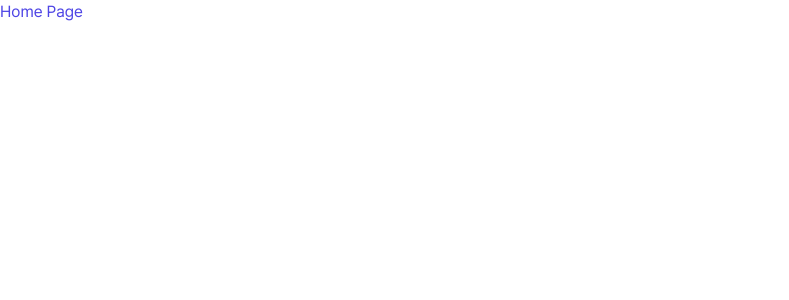
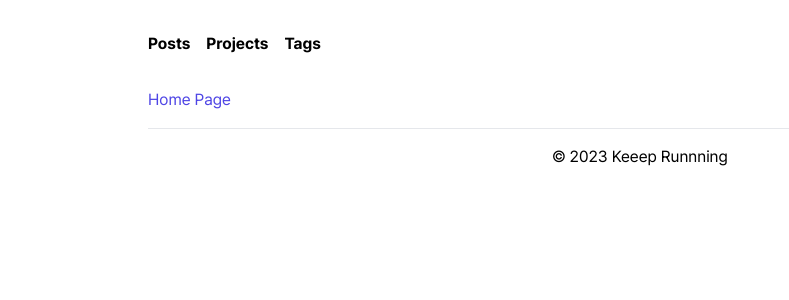
Before and after one commit to keeep-runnning/keeep-runnning-website, a Next.js app: page / in a window 1280 px wide. Shown: the top 300 px of the page, without its empty margins (0-789 px from the left). Built offline with nearby package versions, Linux system fonts and the light colour scheme.

Commit message:
header, footer 추가 및 기본 레이아웃 설정

```diff
--- a/src/app/layout.tsx
+++ b/src/app/layout.tsx
@@ -1,5 +1,7 @@
 import "./globals.css";
 import localFont from "next/font/local";
+import Header from "@/components/header";
+import Footer from "@/components/footer";
 
 const pretendard = localFont({
   src: "./PretendardVariable.woff2",
@@ -13,7 +15,13 @@ type Props = {
 export default function RootLayout({ children }: Props) {
   return (
     <html lang="ko">
-      <body className={pretendard.className}>{children}</body>
+      <body className={pretendard.className}>
+        <div className="px-5 py-4 max-w-screen-lg mx-auto flex flex-col gap-y-4">
+          <Header />
+          {children}
+          <Footer />
+        </div>
+      </body>
     </html>
   );
 }
--- /dev/null
+++ b/src/components/footer.tsx
@@ -0,0 +1,8 @@
+export default function Footer() {
+  return (
+    <footer className="flex flex-col gap-y-4">
+      <hr />
+      <span className="text-center">&copy; 2023 Keeep Runnning</span>
+    </footer>
+  );
+}
--- /dev/null
+++ b/src/components/header.tsx
@@ -0,0 +1,21 @@
+import Link from "next/link";
+
+export default function Header() {
+  return (
+    <header>
+      <nav>
+        <ul className="flex gap-x-4 py-4 font-bold">
+          <li>
+            <Link href="/posts">Posts</Link>
+          </li>
+          <li>
+            <Link href="/projects">Projects</Link>
+          </li>
+          <li>
+            <Link href="/tags">Tags</Link>
+          </li>
+        </ul>
+      </nav>
+    </header>
+  );
+}
```
